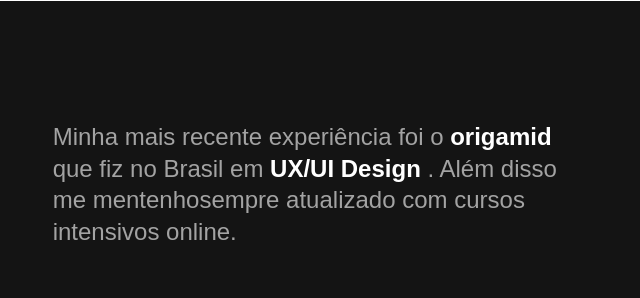
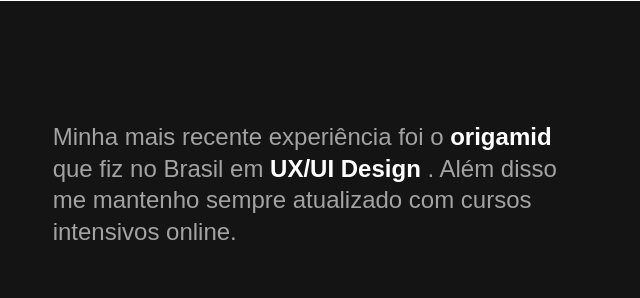
Before and after one commit to JulianoSiqueira/julianosiqueira.github.io, a plain HTML site: page index.html in a window 1280 px wide. Shown: the part 1640-1938 px from the top of the page, 454-1094 px from the left. Drawn offline with Linux system fonts and the light colour scheme.

Commit message:
correção texto

```diff
--- a/index.html
+++ b/index.html
@@ -110,7 +110,7 @@
     <div class="formacao-container">
       <h2 class="subtitulo">Formação</h2>
       <div>
-        <p class="formacao-texto">Minha mais recente experiência foi o <strong>origamid</strong> que fiz no Brasil em <strong>UX/UI Design</strong> . Além disso me mentenhosempre atualizado com cursos intensivos online. </p>
+        <p class="formacao-texto">Minha mais recente experiência foi o <strong>origamid</strong> que fiz no Brasil em <strong>UX/UI Design</strong> . Além disso me mantenho sempre atualizado com cursos intensivos online. </p>
 
         <ul class="faculdade-lista">
           <li class="faculdade">
```
